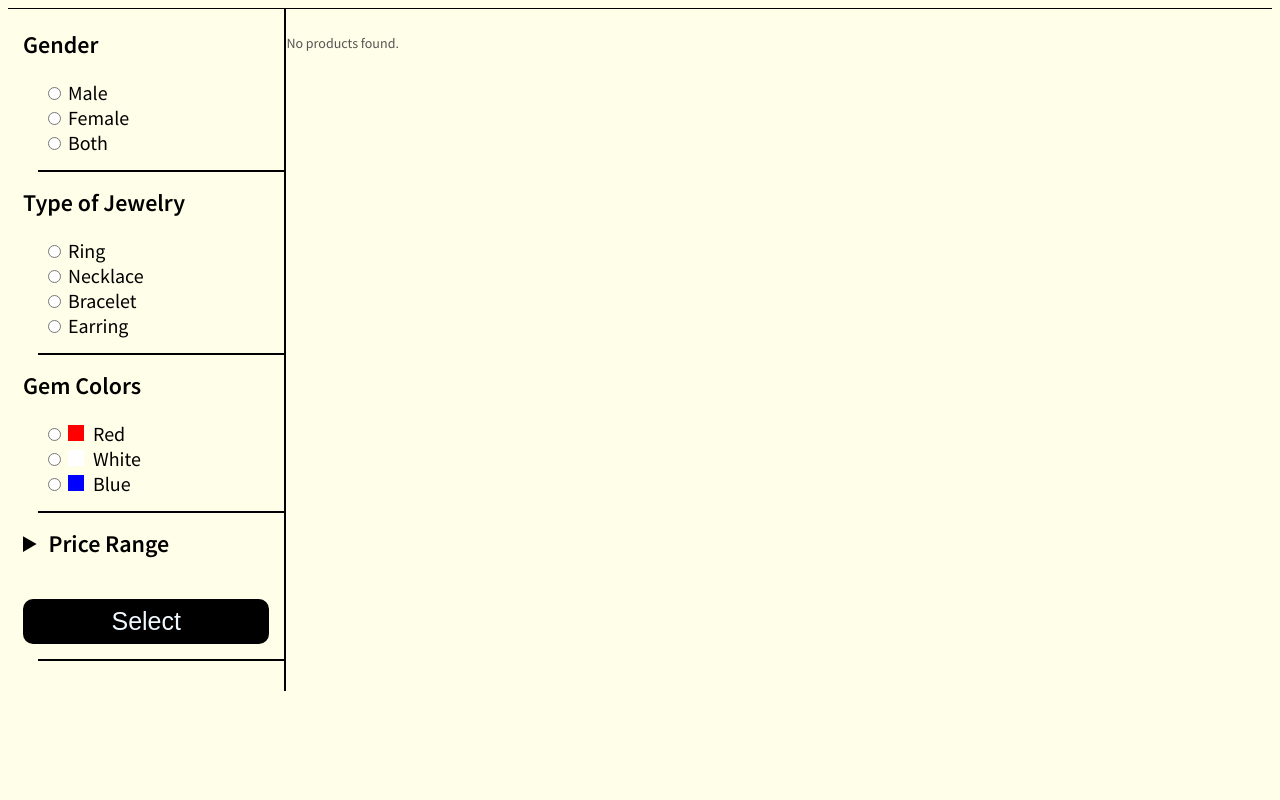
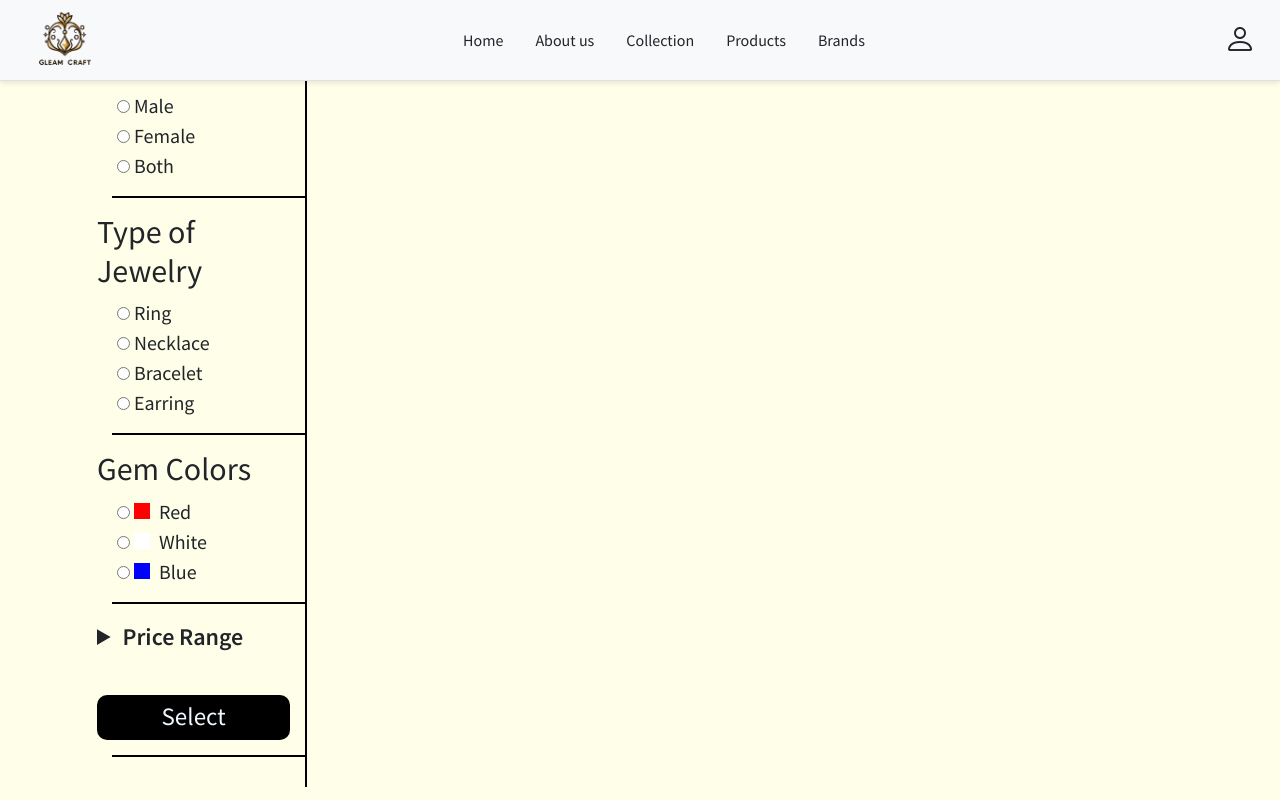
Before and after one commit to HuuHau235/GleamCraft, a PHP site: page /GleamCraft/app/views/product/index.php in a window 1280 px wide. Run offline with PHP 8.4, Linux system fonts and the light colour scheme.

Commit message:
done detail

```diff
--- a/app/views/product/index.php
+++ b/app/views/product/index.php
@@ -4,12 +4,164 @@
     <meta charset="UTF-8">
     <meta name="viewport" content="width=device-width, initial-scale=1.0">
     <link href="https://fonts.googleapis.com/css2?family=Source+Sans+Pro:wght@400;600&display=swap" rel="stylesheet">
+    <link href="https://cdn.jsdelivr.net/npm/bootstrap@5.3.0/dist/css/bootstrap.min.css" rel="stylesheet">
+    <link href="https://cdn.jsdelivr.net/npm/bootstrap-icons/font/bootstrap-icons.css" rel="stylesheet">
+    <link rel="stylesheet" href="../../assets/css/header.css">
     <!-- <base href="http://localhost/GleamCraft/"> -->
-    <link rel="stylesheet" href="/assets/css/product.css">
-    <title>Products</title>
+    <link rel="stylesheet" href="/GleamCraft/assets/css/product.css">
+        <title>Products</title>
+        <style>
+            body {
+    font-family: 'Source Sans Pro', sans-serif;
+    background-color: #FFFFE9;
+
+}
+
+.container {
+    display: flex;
+    border-top: 1px solid black;
+    width: 100%;
+}
+.filter {
+    /* border-right: 2px solid black; */
+    width: 20%;
+    height: 100%;
+    padding: 15px;
+}
+h2 {
+    margin-top: 5px;
+}
+label {
+    padding-left: 20px;
+    cursor: pointer;
+    font-size: 20px;
+}
+.underline {
+    width: 100%;
+    height: 2px;
+    background-color: black;
+    margin: 15px;
+}
+details summary {
+    font-size: 24px;
+    font-weight: bold;
+    cursor: pointer;
+    margin-bottom: 10px;
+}
+
+.gem-colors label div {
+    display: inline-block;
+    width: 16px;
+    height: 16px;
+    margin-right: 5px;
+}
+.gem-colors div.red { background-color: #f00; }
+.gem-colors div.white { background-color: white;}
+.gem-colors div.blue { background-color: #00f; }
+
+#filterBtn {
+    height: 45px;
+    width: 100%;
+    background-color: black;
+    border-radius: 10px;
+    border: none;
+    color: aliceblue;
+    font-size: 25px;
+    margin-top: 30px;
+    cursor: pointer;
+    transition: transform 0.3s ease;
+}
+#filterBtn:hover {
+    transition: all 0.3s ease;
+    transform: scale(1.1);
+    color: aliceblue;
+    background-color: rgb(255, 0, 0);
+}
+
+.products {
+    display: flex;
+    flex-wrap: wrap;
+    gap: 20px;
+    justify-content: space-between;
+    padding: 20px 0;
+    list-style: none;
+    width: 80%;
+    border-left: 2px solid black;
+}
+
+.products ul {
+    display: flex;
+    flex-wrap: wrap;
+    gap: 50px;
+    list-style: none;
+}
+
+.products li {
+    width: 320px;
+    border: 1px solid #ddd;
+    border-radius: 5px;
+    box-shadow: 0 4px 6px rgba(0, 0, 0, 0.1);
+    overflow: hidden;
+    text-align: center;
+    background-color: #fff;
+    transition: transform 0.3s ease, box-shadow 0.3s ease;
+}
+
+.products li:hover {
+    transform: scale(1.05);
+    box-shadow: 0 6px 8px rgba(0, 0, 0, 0.15);
+}
+.products img {
+    width: 100%;
+    height: auto;
+    border-bottom: 1px solid #ddd;
+}
+
+.products a {
+    text-decoration: none;
+    color: #333;
+}
+
+.products strong {
+    font-weight: 600;
+    display: block;
+    margin: 10px 0 5px;
+}
+
+.products p, .products span {
+    font-size: 14px;
+    color: #555;
+    margin: 5px 0;
+}
+
+        </style>
 </head>
 <body>
+<header class="bg-light border-bottom d-flex align-items-center">
+        <div class="container-fluid d-flex justify-content-between align-items-center px-4">
+            <a href="/" class="navbar-brand d-flex align-items-center">
+                <img src="../../assets/images/brands/logo.jpg" alt="Logo">
+            </a>
 
+            <nav>
+                <ul class="nav">
+                    <li class="nav-item"><a href="/Gleamcraft_MVC/public" class="nav-link text-dark">Home</a></li>
+                    <li class="nav-item"><a href="/about" class="nav-link text-dark">About us</a></li>
+                    <li class="nav-item"><a href="/collections" class="nav-link text-dark">Collection</a></li>
+                    <li class="nav-item"><a href="/Gleamcraft_MVC/app/controllers/ProductController.php" class="nav-link text-dark">Products</a></li>
+                    <li class="nav-item"><a href="/brands" class="nav-link text-dark">Brands</a></li>
+                </ul>
+            </nav>
+
+            <div class="user-icon position-relative">
+                <i class="bi bi-person"></i>
+                <div class="tooltip-box">
+                    <a href="../../app/views/user/login.php" class="d-block text-dark">Login</a>
+                    <a href="../../app/views/user/register.php" class="d-block text-dark">Register</a>
+                </div>
+            </div>
+        </div>
+    </header><br>
 <div class="container">
     <form class="filter" action="http://localhost/GleamCraft/app/controllers/ProductController.php" method="POST">
         <!-- Lọc theo giới tính -->
--- a/public/index.php
+++ b/public/index.php
@@ -16,7 +16,7 @@ if ($db->connect_error) {
 
 // Lấy URL từ request
 $requestUri = $_SERVER['REQUEST_URI'];
-$basePath = '/public'; // Thư mục chứa ứng dụng của bạn
+$basePath = '/Gleamcraft_MVC/public'; // Thư mục chứa ứng dụng của bạn
 
 // Xử lý URI
 $processedUri = str_replace($basePath, '', $requestUri);
```
Also changed, not shown: app/views/cart/shoping_cart.php (+5 -5 lines).
